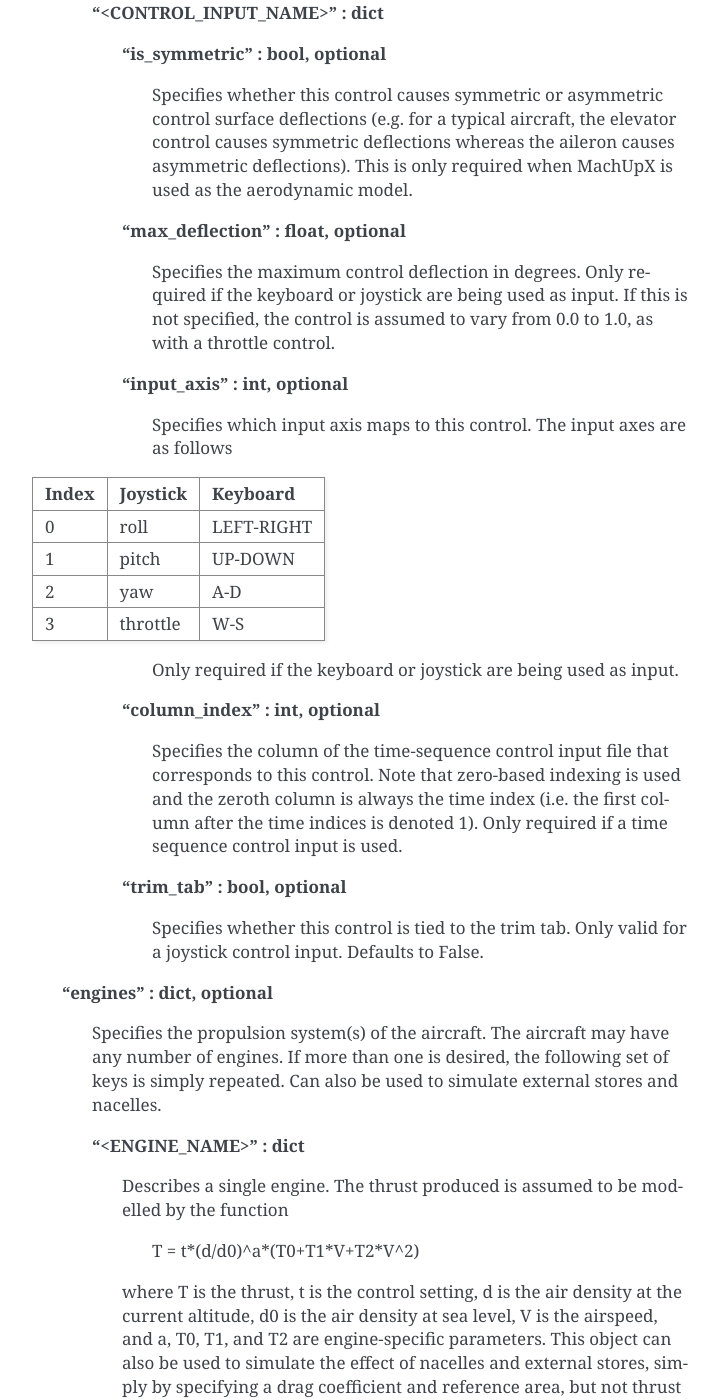
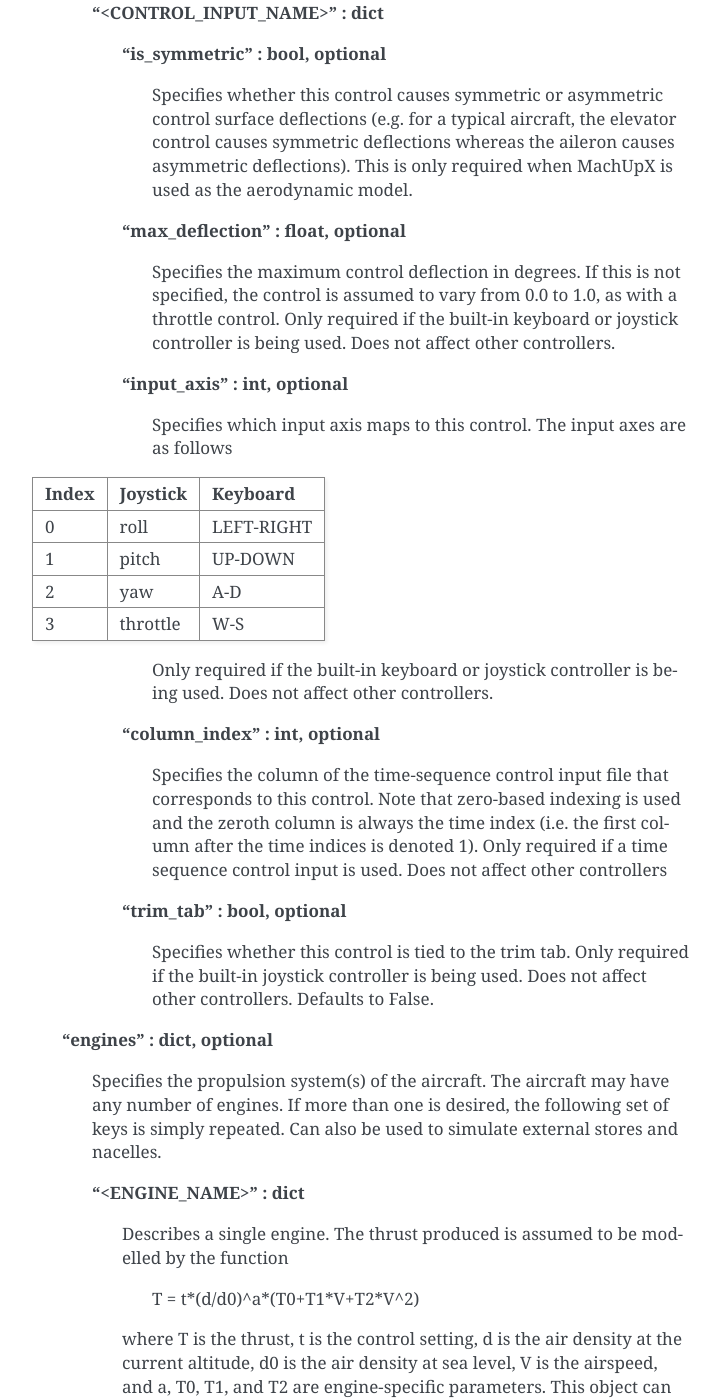
Before and after one commit to usuaero/Pylot, a Sphinx documentation site: the page built from docs/source/creating_input_files.md, in a window 1280 px wide and 1400 px high, scrolled down 10770 px. Shown: the whole window, without its empty margins (388-1108 px from the left). Built offline with Sphinx 7.4.7, drawn with Linux system fonts in a browser that asks for light colours.

Commit message:
Clarified docs'

```diff
--- a/docs/source/creating_input_files.md
+++ b/docs/source/creating_input_files.md
@@ -278,7 +278,7 @@ Describes an aircraft. The aerodynamics of the aircraft may be determined in one
 >>>>Specifies whether this control causes symmetric or asymmetric control surface deflections (e.g. for a typical aircraft, the elevator control causes symmetric deflections whereas the aileron causes asymmetric deflections). This is only required when MachUpX is used as the aerodynamic model.
 >>>
 >>>**"max_deflection" : float, optional**
->>>>Specifies the maximum control deflection in degrees. Only required if the keyboard or joystick are being used as input. If this is not specified, the control is assumed to vary from 0.0 to 1.0, as with a throttle control.
+>>>>Specifies the maximum control deflection in degrees. If this is not specified, the control is assumed to vary from 0.0 to 1.0, as with a throttle control. Only required if the built-in keyboard or joystick controller is being used. Does not affect other controllers.
 >>>
 >>>**"input_axis" : int, optional**
 >>>>Specifies which input axis maps to this control. The input axes are as follows
@@ -292,13 +292,13 @@ Describes an aircraft. The aerodynamics of the aircraft may be determined in one
 | 3        | throttle  | W-S           |
 
 >>>>
->>>>Only required if the keyboard or joystick are being used as input.
+>>>>Only required if the built-in keyboard or joystick controller is being used. Does not affect other controllers.
 >>>
 >>>**"column_index" : int, optional**
->>>>Specifies the column of the time-sequence control input file that corresponds to this control. Note that zero-based indexing is used and the zeroth column is always the time index (i.e. the first column after the time indices is denoted 1). Only required if a time sequence control input is used.
+>>>>Specifies the column of the time-sequence control input file that corresponds to this control. Note that zero-based indexing is used and the zeroth column is always the time index (i.e. the first column after the time indices is denoted 1). Only required if a time sequence control input is used. Does not affect other controllers
 >>>
 >>>**"trim_tab" : bool, optional**
->>>>Specifies whether this control is tied to the trim tab. Only valid for a joystick control input. Defaults to False.
+>>>>Specifies whether this control is tied to the trim tab. Only required if the built-in joystick controller is being used. Does not affect other controllers. Defaults to False.
 >
 >**"engines" : dict, optional**
 >>Specifies the propulsion system(s) of the aircraft. The aircraft may have any number of engines. If more than one is desired, the following set of keys is simply repeated. Can also be used to simulate external stores and nacelles.
```
